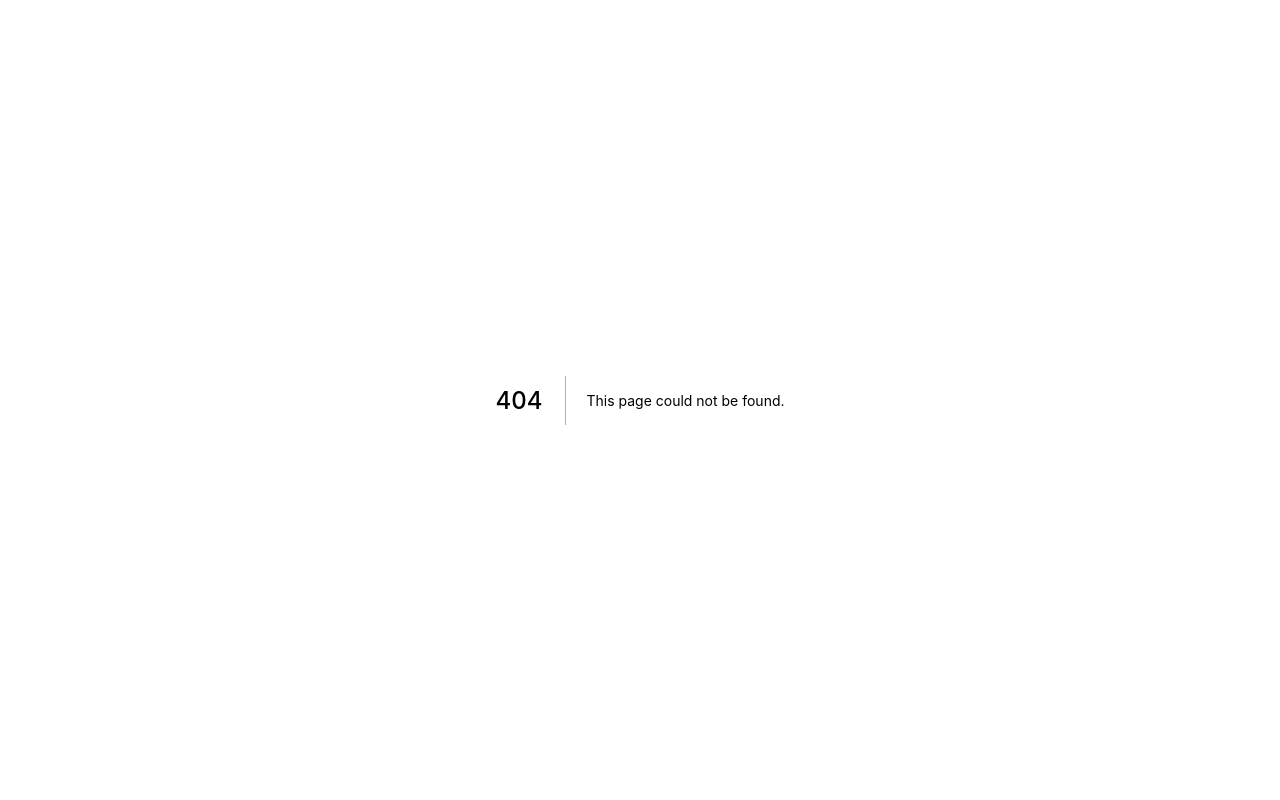
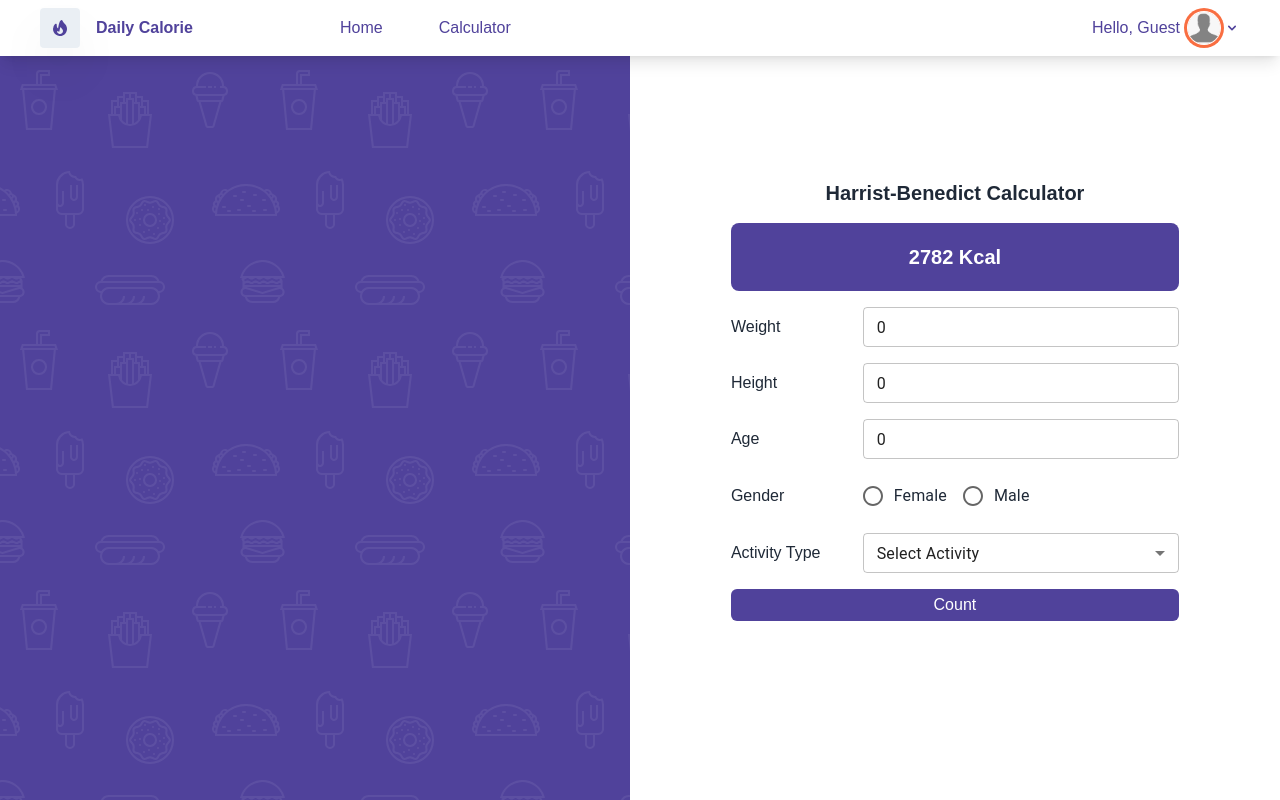
Before and after one commit to adityahimaone/FE-Daily-Calorie-Apps, a Next.js app: page /calculator in a window 1280 px wide. Before the commit this address had no page. Built offline with nearby package versions, Linux system fonts and the light colour scheme.

Commit message:
Add Page Calculator

```diff
--- a/components/header/Nav.jsx
+++ b/components/header/Nav.jsx
@@ -49,7 +49,7 @@ export default function Nav(props) {
 
   const guestNavList = [
     { title: "Home", link: "/" },
-    { title: "About", link: "/about" },
+    { title: "Calculator", link: "/calculator" },
   ];
 
   const userDropdownListLogin = [
--- a/components/managementUser/ModalUpdate.jsx
+++ b/components/managementUser/ModalUpdate.jsx
@@ -15,13 +15,13 @@ export default function ModalUpdate(props) {
 
   const initValueForm = {
     name: rowData[1],
-    email: rowData[2],
-    password: rowData[3],
-    avatar_url: rowData[8],
-    gender: rowData[4],
-    calorie: rowData[5],
-    weight: rowData[7],
-    height: rowData[6],
+    email: rowData[3],
+    password: rowData[4],
+    avatar_url: rowData[2],
+    gender: rowData[5],
+    calorie: rowData[6],
+    weight: rowData[8],
+    height: rowData[7],
   };
 
   const initFormErr = {
--- a/pages/admin/management/user.jsx
+++ b/pages/admin/management/user.jsx
@@ -35,6 +35,23 @@ export default function ManagementUser() {
       },
     },
     {
+      name: "avatar",
+      label: "Avatar",
+      options: {
+        filter: false,
+        sort: false,
+        customBodyRender: (value, tableMeta, updateValue) => {
+          return (
+            <div className="avatar">
+              <div className="w-8 rounded-full ring ring-slate-200">
+                <img src={value ? value : profile.src} />
+              </div>
+            </div>
+          );
+        },
+      },
+    },
+    {
       name: "email",
       label: "Email",
       options: {
@@ -61,7 +78,7 @@ export default function ManagementUser() {
     },
     {
       name: "calories",
-      label: "Calories",
+      label: "Calories (Kcal)",
       options: {
         filter: true,
         sort: true,
@@ -69,7 +86,7 @@ export default function ManagementUser() {
     },
     {
       name: "height",
-      label: "Height",
+      label: "Height (CM)",
       options: {
         filter: true,
         sort: true,
@@ -77,29 +94,13 @@ export default function ManagementUser() {
     },
     {
       name: "weight",
-      label: "Weight",
+      label: "Weight (KG)",
       options: {
         filter: true,
         sort: true,
       },
     },
-    {
-      name: "avatar",
-      label: "Avatar",
-      options: {
-        filter: false,
-        sort: false,
-        customBodyRender: (value, tableMeta, updateValue) => {
-          return (
-            <div className="avatar">
-              <div className="w-8 rounded-full ring ring-slate-200">
-                <img src={value ? value : profile.src} />
-              </div>
-            </div>
-          );
-        },
-      },
-    },
+
     {
       name: "action",
       label: "Action",
--- /dev/null
+++ b/pages/calculator.jsx
@@ -0,0 +1,231 @@
+import React, { useState } from "react";
+import GuestLayout from "@/layouts/GuestLayout";
+import { TextField } from "@mui/material";
+import pattren from "@/styles/pattren.module.css";
+import Radio from "@mui/material/Radio";
+import RadioGroup from "@mui/material/RadioGroup";
+import FormControlLabel from "@mui/material/FormControlLabel";
+import FormControl from "@mui/material/FormControl";
+import MenuItem from "@mui/material/MenuItem";
+import Select from "@mui/material/Select";
+import Button from "@/components/Button";
+
+export default function Calculator() {
+  const initValueForm = {
+    gender: "",
+    weight: 0,
+    height: 0,
+    age: 0,
+    activity: 0,
+  };
+
+  const initFormErr = {
+    age: "",
+    gender: "",
+    calorie: "",
+    weight: "",
+    height: "",
+  };
+
+  const activityValue = [
+    {
+      id: 1,
+      name: "Sedentary",
+      value: 1.2,
+    },
+    {
+      id: 2,
+      name: "Lightly Active",
+      value: 1.375,
+    },
+    {
+      id: 3,
+      name: "Moderately Active",
+      value: 1.55,
+    },
+    {
+      id: 4,
+      name: "Very Active",
+      value: 1.725,
+    },
+    {
+      id: 5,
+      name: "Extra Active",
+      value: 1.9,
+    },
+  ];
+
+  const [form, setForm] = useState(initValueForm);
+  const [formErr, setFormErr] = useState(initFormErr);
+
+  const regexWeight = /^[0-9]{1,3}$/;
+  const regexHeight = /^[0-9]{1,3}$/;
+  const regexAge = /^[0-9]{1,3}$/;
+
+  const onChange = (e) => {
+    const name = e.target.name;
+    const value = e.target.value;
+
+    if (name === "weight") {
+      if (regexWeight.test(value)) {
+        setFormErr({ ...formErr, weight: "" });
+      } else {
+        setFormErr({ ...formErr, weight: "Invalid weight" });
+      }
+    }
+
+    if (name === "height") {
+      if (regexHeight.test(value)) {
+        setFormErr({ ...formErr, height: "" });
+      } else {
+        setFormErr({ ...formErr, height: "Invalid height" });
+      }
+    }
+
+    if (name === "age") {
+      if (regexAge.test(value)) {
+        setFormErr({ ...formErr, age: "" });
+      } else {
+        setFormErr({ ...formErr, age: "Invalid age" });
+      }
+    }
+
+    console.log(form);
+
+    setForm({
+      ...form,
+      [name]: value,
+    });
+  };
+
+  return (
+    <GuestLayout container={false} pageTitle="Calculator" className="relative">
+      <div className="flex flex-col md:flex-row w-full min-h-screen">
+        <div
+          className={`w-full bg-gradient-to-t h-40 md:h-screen to-indigo-900 from-mainpurple-100 ${pattren["food-pattren"]}`}
+        ></div>
+        <div className="flex flex-col w-full items-center justify-center px-5">
+          <div>
+            <h1 className="text-xl font-semibold">
+              Harrist-Benedict Calculator
+            </h1>
+          </div>
+          <div className=" bg-mainpurple-100 text-center rounded-lg w-full max-w-md text-white py-5 my-4">
+            <h2 className="text-xl font-bold">2782 Kcal</h2>
+          </div>
+          <form className="space-y-4 w-full max-w-md">
+            <div className="flex items-center">
+              <div className="flex-initial w-5/12">
+                <label>Weight</label>
+              </div>
+              <div className="flex-initial w-full">
+                <TextField
+                  {...(formErr.weight && { error: true })}
+                  fullWidth
+                  name="weight"
+                  onChange={onChange}
+                  value={form.weight}
+                  type="number"
+                  size="small"
+                  helperText={formErr.weight !== "" ? formErr.weight : null}
+                />
+              </div>
+            </div>
+            <div className="flex items-center">
+              <div className="flex-initial w-5/12">
+                <label>Height</label>
+              </div>
+              <div className="flex-initial w-full">
+                <TextField
+                  {...(formErr.height && { error: true })}
+                  fullWidth
+                  name="height"
+                  onChange={onChange}
+                  value={form.height}
+                  type="number"
+                  size="small"
+                  helperText={formErr.height !== "" ? formErr.height : null}
+                />
+              </div>
+            </div>
+            <div className="flex items-center">
+              <div className="flex-initial w-5/12">
+                <label>Age</label>
+              </div>
+              <div className="flex-initial w-full">
+                <TextField
+                  {...(formErr.weight && { error: true })}
+                  fullWidth
+                  name="age"
+                  onChange={onChange}
+                  value={form.age}
+                  type="number"
+                  size="small"
+                  helperText={formErr.age !== "" ? formErr.age : null}
+                />
+              </div>
+            </div>
+            <div>
+              <FormControl className="w-full">
+                <div className="flex items-center w-full">
+                  <div className="flex-initial w-5/12">
+                    <label>Gender</label>
+                  </div>
+                  <div className="flex-initial w-full">
+                    <RadioGroup
+                      row
+                      aria-labelledby="demo-row-radio-buttons-group-label"
+                      name="gender"
+                      onChange={onChange}
+                      value={form.gender}
+                    >
+                      <FormControlLabel
+                        value="female"
+                        control={<Radio />}
+                        label="Female"
+                      />
+                      <FormControlLabel
+                        value="male"
+                        control={<Radio />}
+                        label="Male"
+                      />
+                    </RadioGroup>
+                  </div>
+                </div>
+              </FormControl>
+            </div>
+            <div className="flex items-center">
+              <div className="flex-initial w-5/12">
+                <label>Activity Type</label>
+              </div>
+              <div className="flex-initial w-full">
+                <FormControl fullWidth>
+                  <Select
+                    id="activity"
+                    name="activity"
+                    onChange={onChange}
+                    value={form.activity}
+                    size="small"
+                    defaultValue=""
+                  >
+                    {activityValue.map((item) => (
+                      <MenuItem key={item.id} value={item.value}>
+                        {item.name}
+                      </MenuItem>
+                    ))}
+                    <MenuItem disabled={true} value={0}>
+                      Select Activity
+                    </MenuItem>
+                  </Select>
+                </FormControl>
+              </div>
+            </div>
+            <div>
+              <Button className="btn-purple w-full">Count</Button>
+            </div>
+          </form>
+        </div>
+      </div>
+    </GuestLayout>
+  );
+}
--- a/pages/entry/register.jsx
+++ b/pages/entry/register.jsx
@@ -54,6 +54,7 @@ export default function Register() {
     password: "",
     avatar_url: "",
     gender: "",
+    age:"",
     calorie: "",
     weight: "",
     height: "",
```
